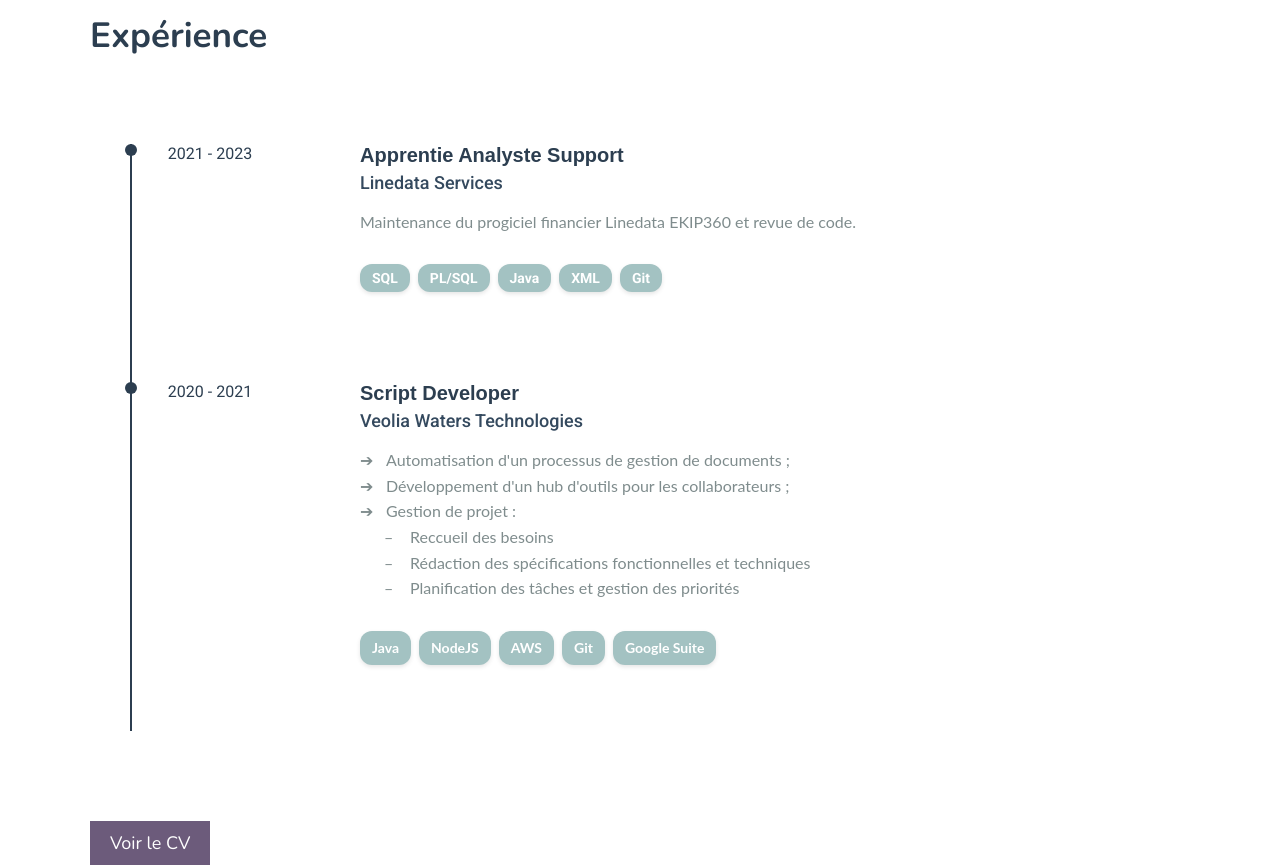
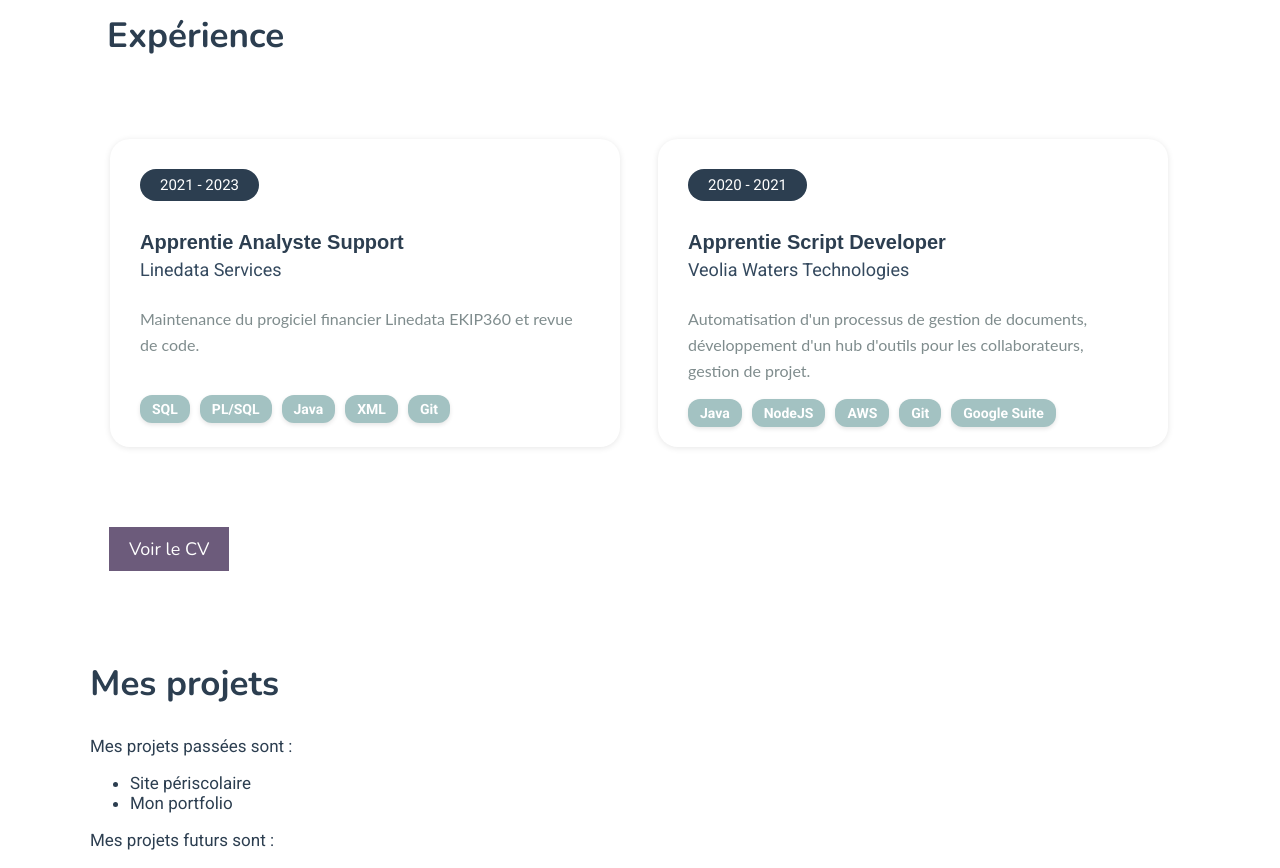
Before and after one commit to TogjiTL/portfolio, a React (Create React App) app: page / in a window 1280 px wide. Shown: the part 1920-2788 px from the top of the page. Built offline with nearby package versions, Linux system fonts and the light colour scheme.

Commit message:
modification de la section experience et du footer, mise en fonction du formulaire et ajustements

```diff
--- a/src/App.css
+++ b/src/App.css
@@ -21,6 +21,7 @@ body, html {
   scroll-padding-top: 85px;
   color: var(--blue-dark);
   font-family: 'Roboto', sans-serif;
+  scroll-behavior: smooth;
 }
 
 h1, h2, h3, nav, .titre {
--- a/src/assets/styles/About.css
+++ b/src/assets/styles/About.css
@@ -55,7 +55,7 @@
     width: 150px;
     height: 150px;
     border-radius: 50%;
-    background: conic-gradient(var(--color) calc(var(--level) * 360deg), var(--grey-light) calc(var(--level) * 360deg));
+    background: conic-gradient(var(--color) calc(var(--level) * 361deg), var(--grey-light) calc(var(--level) * 360deg));
     display: flex;
     justify-content: center;
     align-items: center;
--- a/src/assets/styles/Contact.css
+++ b/src/assets/styles/Contact.css
@@ -1,15 +1,46 @@
+h2 {
+    padding-bottom: 0;
+}
 .contact-section {
     display: flex;
     flex-direction: column;
-    align-items: flex-start;
-    /* padding: 40px; */
+    padding: 0 20px;
 }
 
+.contact-container {
+    display: flex;
+    /* align-items: center; */
+    justify-content: center;
+    width: 100%;
+    max-width: 1200px;
+}
 .contact-content {
     display: flex;
     flex-wrap: wrap;
-    gap: 30px;
+    gap: 100px;
     width: 100%;
+}
+
+.contact-form {
+    flex: 1;
+    padding-top: 20px;
+}
+
+.contact-image-wrapper {
+    flex: 1;
+    display: flex;
+    justify-content: center;
+    align-items: center;
+}
+
+.contact-image {
+    max-width: 100%;
+    height: auto;
+    display: block;
+}
+
+.form-group {
+    margin-bottom: 30px;
 }
 
 .contact-form-container {
@@ -18,16 +49,9 @@
     margin: 0;
 }
 
-.contact-form {
-    display: flex;
-    flex-direction: column;
-    gap: 20px;
-    width: 100%;
-}
-
 .contact-form .form-row {
     display: flex;
-    gap: 20px;
+    gap: 50px;
 }
 
 .contact-form .form-row .form-group {
@@ -77,16 +101,8 @@
     background-color: #4a4e80;
 }
 
-.contact-image {
-    flex: 2;
-    display: flex;
-    flex-direction: center;
-    align-items: center;
+@media (max-width: 768px) {
+    .contact-image {
+        display: none;
+    }
 }
-
-.contact-image img {
-    max-width: 100%;
-    height: auto;
-    margin: 30px;
-    /* padding-top: 30px; */
-}
--- a/src/assets/styles/Experience.css
+++ b/src/assets/styles/Experience.css
@@ -1,138 +1,110 @@
 /* Experience */
-/* Frise */
-.timeline {
-    position: relative;
-    margin-left: 40px;
-}
-
-/* Ligne verticale */
-.timeline::before {
-    content: '';
-    position: absolute;
-    height: 100%;
-    width: 2px;
-    background-color: var(--blue-dark);
-}
-
-/* Expériences */
-.timeline-item {
-    position: relative;
-    margin-bottom: 40px;
-    padding-left: 160px;
-    align-items: center;
-    padding-bottom: 50px;
-}
-
-/* Points */
-.timeline-item::before {
-    content: '';
-    position: absolute;
-    left: -5.5px;
-    width: 12px;
-    height: 12px;
-    background-color: var(--blue-dark);
-    border-radius: 50%;
-}
-
-.timeline-date {
-    position: absolute;
-    left: 0;
-    /* Place la date à gauche */
-    top: 0;
-    width: 140px;
-    text-align: center;
-    padding-left: 10px;
-    border-radius: 20px;
+#experience {
+    padding-left: 18px;
 }
 
 .timeline-title {
     font-family: 'Poppins', sans-serif;
     font-weight: 600;
+    font-size: 24px;
+    color: #2C3E50;
+    margin-bottom: 80px;
+}
+
+.experience-tags {
+    display: flex;
+    /* flex-wrap: wrap; */
+    justify-content: center;
+    gap: 38px;
+}
+
+.experience-item {
+    padding: 10px 30px;
+    border-radius: 20px;
+    width: 450px;
+    box-shadow: 0 1px 6px rgba(0, 0, 0, 0.1);
+    transition: transform 0.7s ease;
+}
+
+.experience-item:hover {
+    transform: translateY(-5px);
+    box-shadow: 0 1px 6px rgba(0, 0, 0, 0.15);
+}
+
+.experience-date {
+    display: inline-block;
+    font-family: 'Roboto', sans-serif;
+    /* font-weight: 500; */
+    font-size: 15px;
+    color: #34495E;
+    margin-top: 20px;
+    margin-bottom: 30px;
+    padding: 7px 20px;
+    background-color: var(--blue-dark);
+    color: var(--white);
+    border-radius: 50px;
+}
+
+.experience-content {
+    display: flex;
+    flex-grow: 1;
+    height: 70%;
+    /* Prend tout l'espace disponible */
+    display: flex;
+    flex-direction: column;
+}
+
+.experience-title {
+    font-family: 'Poppins', sans-serif;
+    font-weight: 600;
     font-size: 20px;
     color: #2C3E50;
-    margin: 0 0 5px 0;
+    margin: 0;
 }
 
-.timeline-company {
+.experience-company {
     font-family: 'Roboto', sans-serif;
-    font-weight: 500;
+    font-weight: 400;
     font-size: 18px;
     color: #34495E;
-    margin: 0 0 10px 0;
-    /* Espace entre l'entreprise et le contenu */
+    margin-top: 5px;
+    margin-bottom: 10px;
 }
 
-.timeline-description {
+.experience-description {
     font-family: 'Lato', sans-serif;
     font-size: 16px;
     color: #7F8C8D;
     line-height: 1.6;
-}
-
-.timeline-content {
-    padding-left: 70px;
-}
-
-.timeline-content ul {
-    list-style-type: none;
-    padding-left: 1.5rem;
-    margin: 0;
-}
-
-.timeline-content ul li::before {
-    content: '➔';
-    display: inline-block;
-    width: 1rem;
-    margin-left: -1.5rem;
-    margin-right: 10px;
-}
-
-.timeline-content ul ul {
-    padding-left: 1rem;
-}
-
-.timeline-content ul ul li::before {
-    content: '–';
-    margin-left: -1rem;
+    flex-grow: 1;
+    /* Utilise tout l'espace disponible au-dessus des étiquettes */
 }
 
 .skills-tags {
-    margin-top: 30px;
     display: flex;
     flex-wrap: wrap;
-    gap: 8px;
-    /* Espace entre les cellules */
+    gap: 10px;
+    margin-top: auto;
+    margin-bottom: 10px;
+    /* Pousse les étiquettes vers le bas */
 }
 
 .skill-tag {
     background-color: var(--blue-pastel);
-    /* Couleur de fond des cellules */
     color: var(--white);
-    /* Couleur du texte */
     padding: 6px 12px;
-    /* Padding pour rendre les cellules plus larges */
     border-radius: 12px;
-    /* Bords arrondis pour un design moderne */
     font-size: 0.875rem;
-    /* Taille du texte */
     font-weight: bold;
-    /* Texte en gras */
-    white-space: nowrap;
-    /* Empêche les cellules de se casser sur plusieurs lignes */
     box-shadow: 0 2px 4px rgba(0, 0, 0, 0.1);
-    /* Légère ombre pour effet 3D */
     transition: background-color 0.3s ease;
-    /* Animation de changement de couleur */
 }
 
 .skill-tag:hover {
     background-color: var(--violet-pastel);
-    /* Changement de couleur au survol */
 }
 
-/* En savoir plus : CV */
 .skills-button {
-    /* text-align: center; */
     margin-top: 30px;
     padding-top: 50px;
     font-family: 'Nunito', sans-serif;
@@ -145,8 +117,8 @@
     color: var(--white);
     font-size: 18px;
     text-decoration: none;
-    /* border-radius: 10px; */
     transition: background-color 0.3s ease, transform 0.3s ease;
+    margin-left: 20px;
 }
 
 .btn-cv:hover {
@@ -155,35 +127,7 @@
 }
 
 @media (max-width: 768px) {
-    /* Expérience */
-        .timeline-item {
-            padding-left: 100px;
-        }
-
-        .timeline-date {
-            width: auto;
-        }
-
-        .timeline-box {
-            width: 90%;
-        }
-
-        .timeline-content {
-            margin-left: 0;
-            padding: 0 20px;
-            box-shadow: none;
-            background-color: transparent;
-        }
-
-        .timeline-title {
-            font-size: 18px;
-        }
-
-        .timeline-company {
-            font-size: 16px;
-        }
-
-        .timeline-description {
-            font-size: 14px;
-        }
+    .experience-item {
+        width: 90%;
+    }
 }
--- a/src/components/Experience.js
+++ b/src/components/Experience.js
@@ -1,6 +1,11 @@
 import React from "react";
 import '../assets/styles/Experience.css';
 import cv from '../CV_Togji_TAGBIA_LOUEVIE.pdf'
+
+const experiences = [
+    { year: "2021 - 2023", title: "Apprentie Analyste Support", company: "Linedata Services", description: "Maintenance du progiciel financier Linedata EKIP360 et revue de code.", skills: ["SQL", "PL/SQL", "Java", "XML", "Git"] },
+    { year: "2020 - 2021", title: "Apprentie Script Developer", company: "Veolia Waters Technologies", description: "Automatisation d'un processus de gestion de documents, développement d'un hub d'outils pour les collaborateurs, gestion de projet.", skills: ["Java", "NodeJS", "AWS", "Git", "Google Suite"] }
+];
 
 const Experience = () => {
     return (
@@ -8,57 +13,25 @@ const Experience = () => {
             <div className="timeline-title">
                 <h2 id="experience">Expérience</h2>
             </div>
-            <div className="timeline">
-                <div className="timeline-item">
-                    <div className="timeline-box">
-                        <div className="timeline-date">2021 - 2023</div>
-                        <div className="timeline-content">
-                            <h4 className="timeline-title">Apprentie Analyste Support</h4>
-                            <h5 className="timeline-company">Linedata Services</h5>
-                            <p className="timeline-description">Maintenance du progiciel financier Linedata EKIP360 et revue de code.</p>
+            <div className="experience-tags">
+                {experiences.map((exp, index) => (
+                    <div key={index} className="experience-item">
+                        <div className="experience-date">{exp.year}</div>
+                        <div className="experience-content">
+                            <h4 className="experience-title">{exp.title}</h4>
+                            <h5 className="experience-company">{exp.company}</h5>
+                            <p className="experience-description">{exp.description}</p>
                             <div className="skills-tags">
-                                <span className="skill-tag">SQL</span>
-                                <span className="skill-tag">PL/SQL</span>
-                                <span className="skill-tag">Java</span>
-                                <span className="skill-tag">XML</span>
-                                <span className="skill-tag">Git</span>
+                                {exp.skills.map((skill, i) => (
+                                    <span key={i} className="skill-tag">{skill}</span>
+                                ))}
                             </div>
                         </div>
                     </div>
-                </div>
-                <div className="timeline-item">
-                    <div className="timeline-box">
-                        <div className="timeline-date">2020 - 2021</div>
-                        <div className="timeline-content">
-                            <h4 className="timeline-title">Script Developer</h4>
-                            <h5 className="timeline-company">Veolia Waters Technologies</h5>
-                            <p className="timeline-description">
-                            <ul>
-                                <li>Automatisation d'un processus de gestion de documents ;</li>
-                                <li>Développement d'un hub d'outils pour les collaborateurs ;</li>
-                                <li>Gestion de projet :
-                                    <ul>
-                                        <li>Reccueil des besoins</li>
-                                        <li>Rédaction des spécifications fonctionnelles et techniques</li>
-                                        <li>Planification des tâches et gestion des priorités</li>
-                                    </ul>
-                                </li>
-                            </ul>
-                            <div className="skills-tags">
-                            <span className="skill-tag">Java</span>
-                            <span className="skill-tag">NodeJS</span>
-                            <span className="skill-tag">AWS</span>
-                            <span className="skill-tag">Git</span>
-                            <span className="skill-tag">Google Suite</span>
-                            </div>
-                            </p>
-                        </div>
-                    </div>
-                </div>
+                ))}
             </div>
-
             <div className="skills-button">
-                <a href= { cv } target="_blank" className="btn-cv" rel="noreferrer">Voir le CV</a>
+                <a href={cv} target="_blank" className="btn-cv" rel="noreferrer">Voir le CV</a>
             </div>
         </div>
     );
```
Also changed, not shown: src/assets/styles/Footer.css (+8 -6 lines), src/components/Contact.js (+4 -4 lines), src/components/Footer.js (+7 -6 lines), src/components/Skills.js (deleted, +0 -19 lines).
